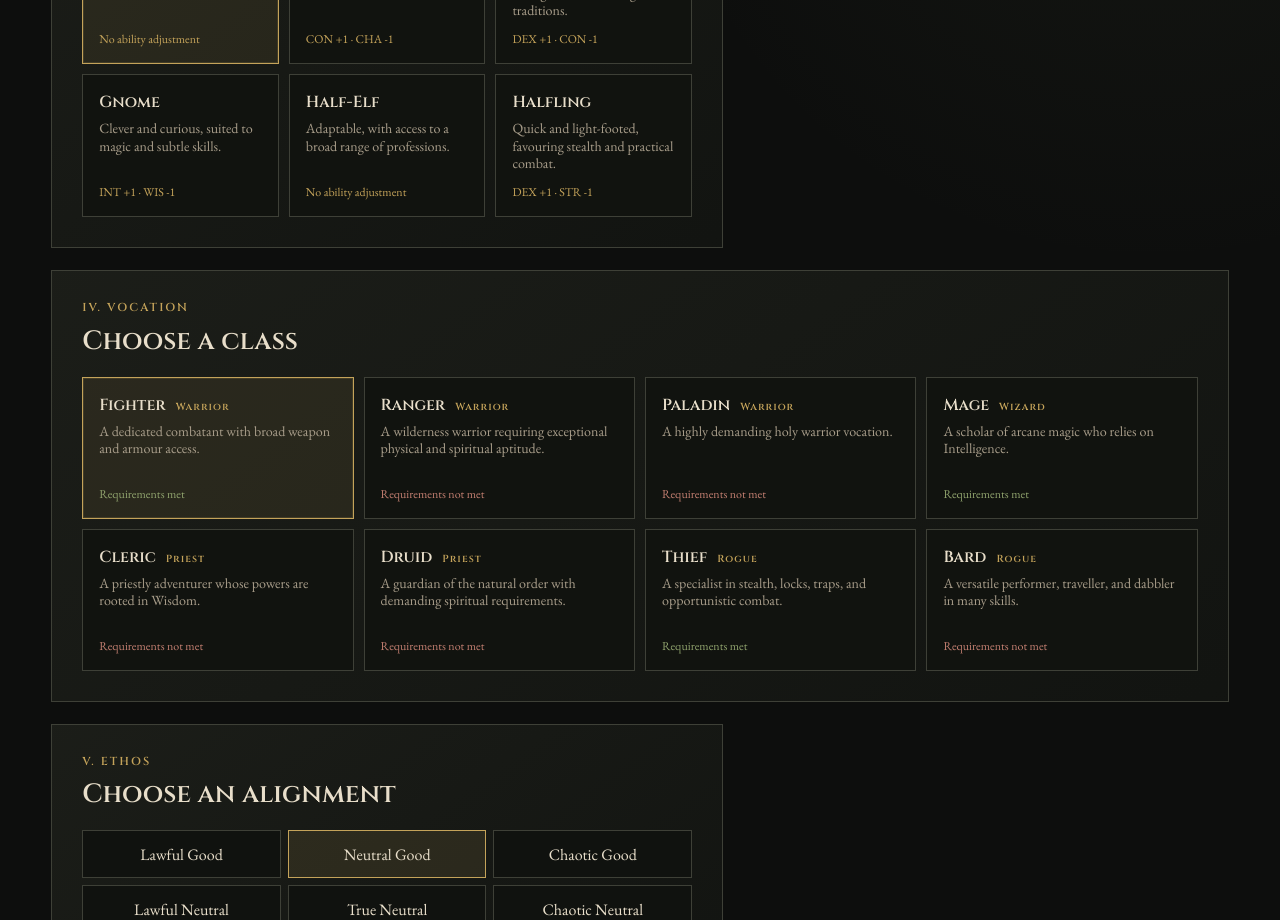
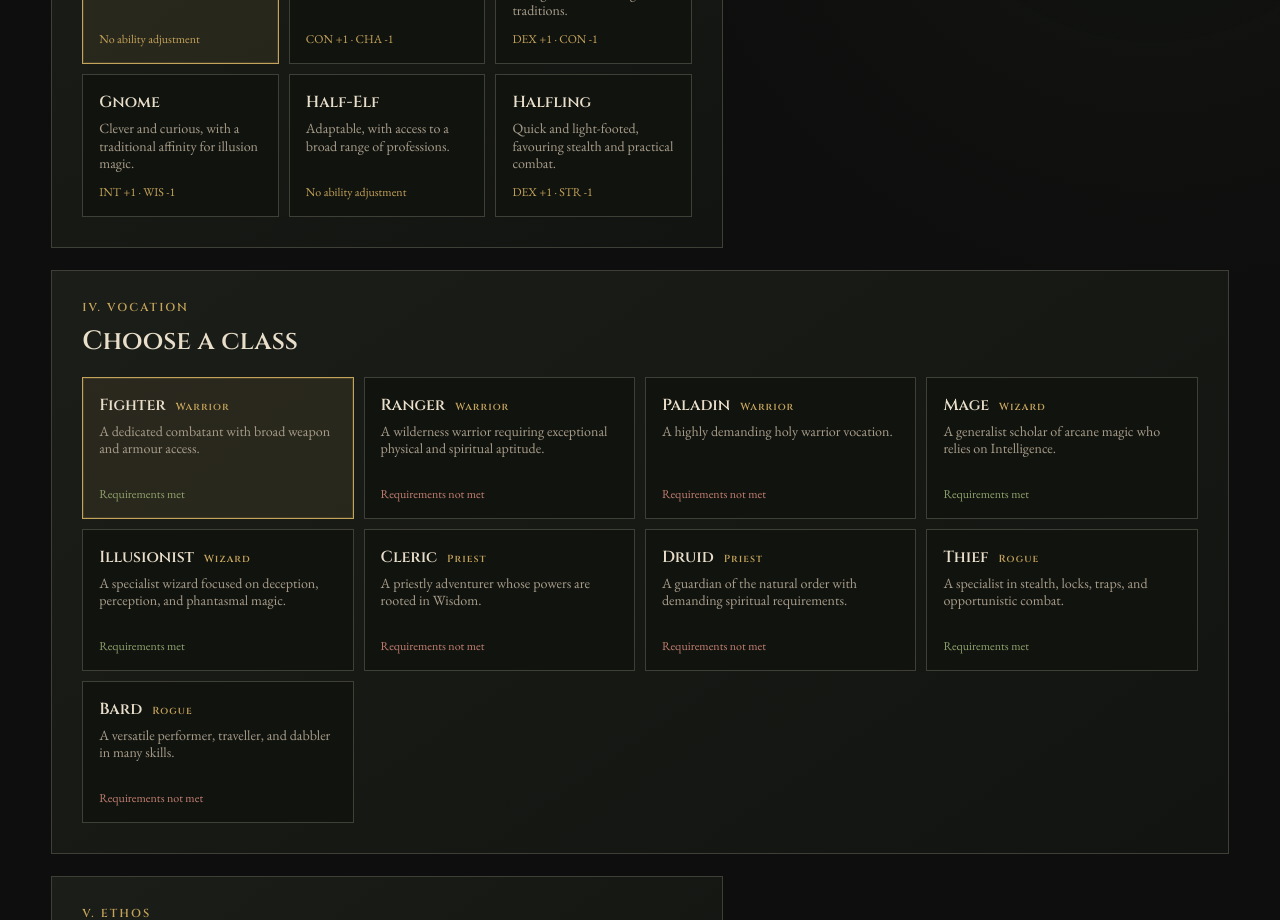
Before and after one commit to Brianbru2022/Dnd2e, a Next.js app: page / in a window 1280 px wide. Shown: the part 1080-2000 px from the top of the page. Built offline with nearby package versions, Linux system fonts and the light colour scheme.

Commit message:
Refine classic class and alignment rules

```diff
--- a/app/rules.ts
+++ b/app/rules.ts
@@ -3,7 +3,7 @@ export type AbilityKey = "str" | "dex" | "con" | "int" | "wis" | "cha";
 export type AbilityScores = Record<AbilityKey, number>;
 
 export type RaceId = "human" | "dwarf" | "elf" | "gnome" | "half-elf" | "halfling";
-export type ClassId = "fighter" | "ranger" | "paladin" | "mage" | "cleric" | "druid" | "thief" | "bard";
+export type ClassId = "fighter" | "ranger" | "paladin" | "mage" | "illusionist" | "cleric" | "druid" | "thief" | "bard";
 
 export const ABILITIES: { id: AbilityKey; name: string; short: string }[] = [
   { id: "str", name: "Strength", short: "STR" },
@@ -26,7 +26,7 @@ export const RACES: {
     name: "Human",
     summary: "Flexible and unrestricted in class choice.",
     adjustments: {},
-    availableClasses: ["fighter", "ranger", "paladin", "mage", "cleric", "druid", "thief", "bard"],
+    availableClasses: ["fighter", "ranger", "paladin", "mage", "illusionist", "cleric", "druid", "thief", "bard"],
   },
   {
     id: "dwarf",
@@ -45,9 +45,9 @@ export const RACES: {
   {
     id: "gnome",
     name: "Gnome",
-    summary: "Clever and curious, suited to magic and subtle skills.",
+    summary: "Clever and curious, with a traditional affinity for illusion magic.",
     adjustments: { int: 1, wis: -1 },
-    availableClasses: ["fighter", "mage", "cleric", "thief"],
+    availableClasses: ["fighter", "illusionist", "cleric", "thief"],
   },
   {
     id: "half-elf",
@@ -104,7 +104,15 @@ export const CLASSES: {
     id: "mage",
     name: "Mage",
     group: "Wizard",
-    description: "A scholar of arcane magic who relies on Intelligence.",
+    description: "A generalist scholar of arcane magic who relies on Intelligence.",
+    minimums: { int: 9 },
+    exceptionalStrength: false,
+  },
+  {
+    id: "illusionist",
+    name: "Illusionist",
+    group: "Wizard",
+    description: "A specialist wizard focused on deception, perception, and phantasmal magic.",
     minimums: { int: 9 },
     exceptionalStrength: false,
   },
@@ -140,7 +148,7 @@ export const CLASSES: {
     description: "A versatile performer, traveller, and dabbler in many skills.",
     minimums: { dex: 12, int: 13, cha: 15 },
     exceptionalStrength: false,
-    allowedAlignments: ["Neutral Good", "Chaotic Good", "Lawful Neutral", "True Neutral", "Chaotic Neutral", "Neutral Evil"],
+    allowedAlignments: ["Neutral Good", "Lawful Neutral", "True Neutral", "Chaotic Neutral", "Neutral Evil"],
   },
 ];
 
```
